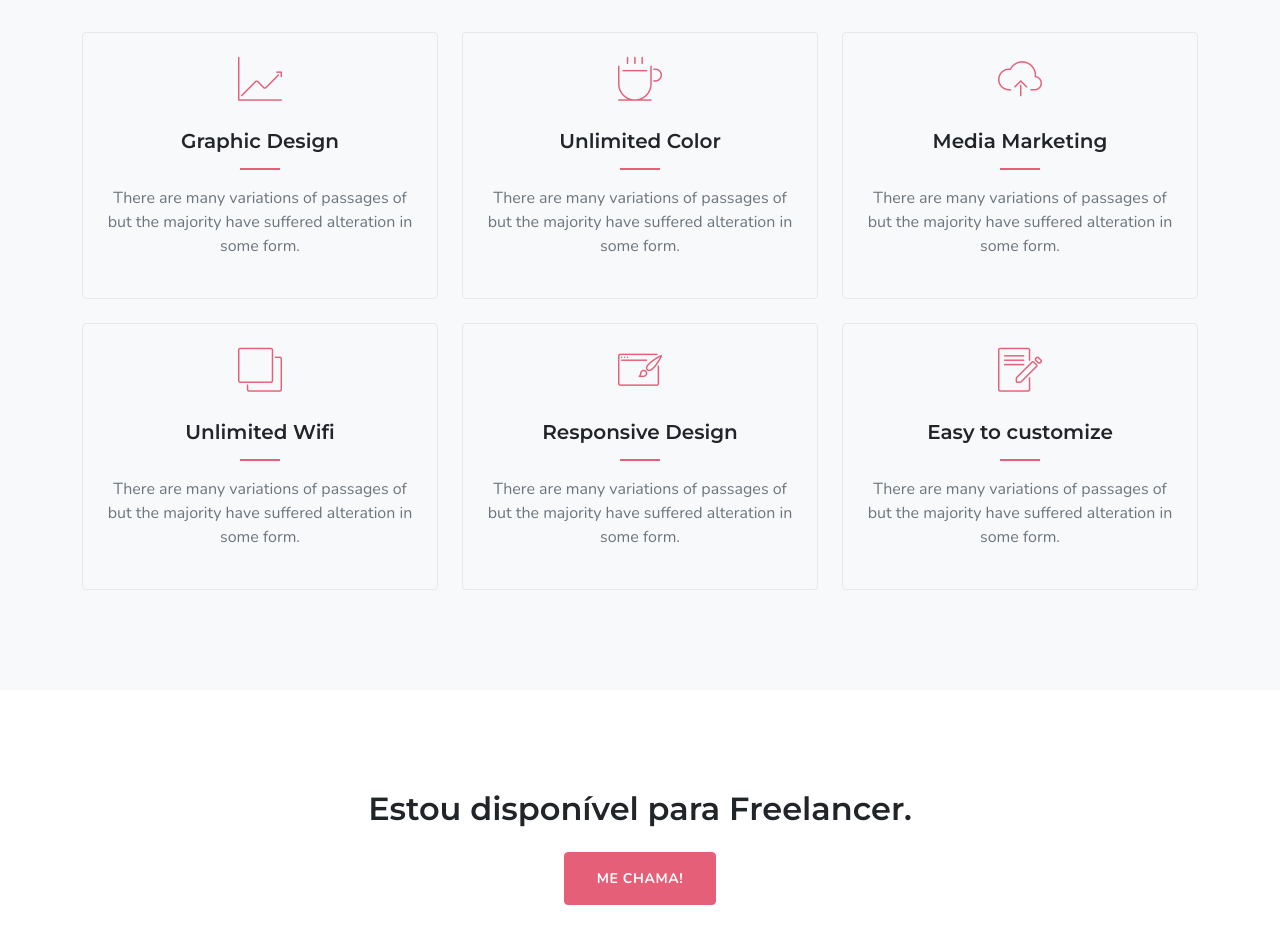
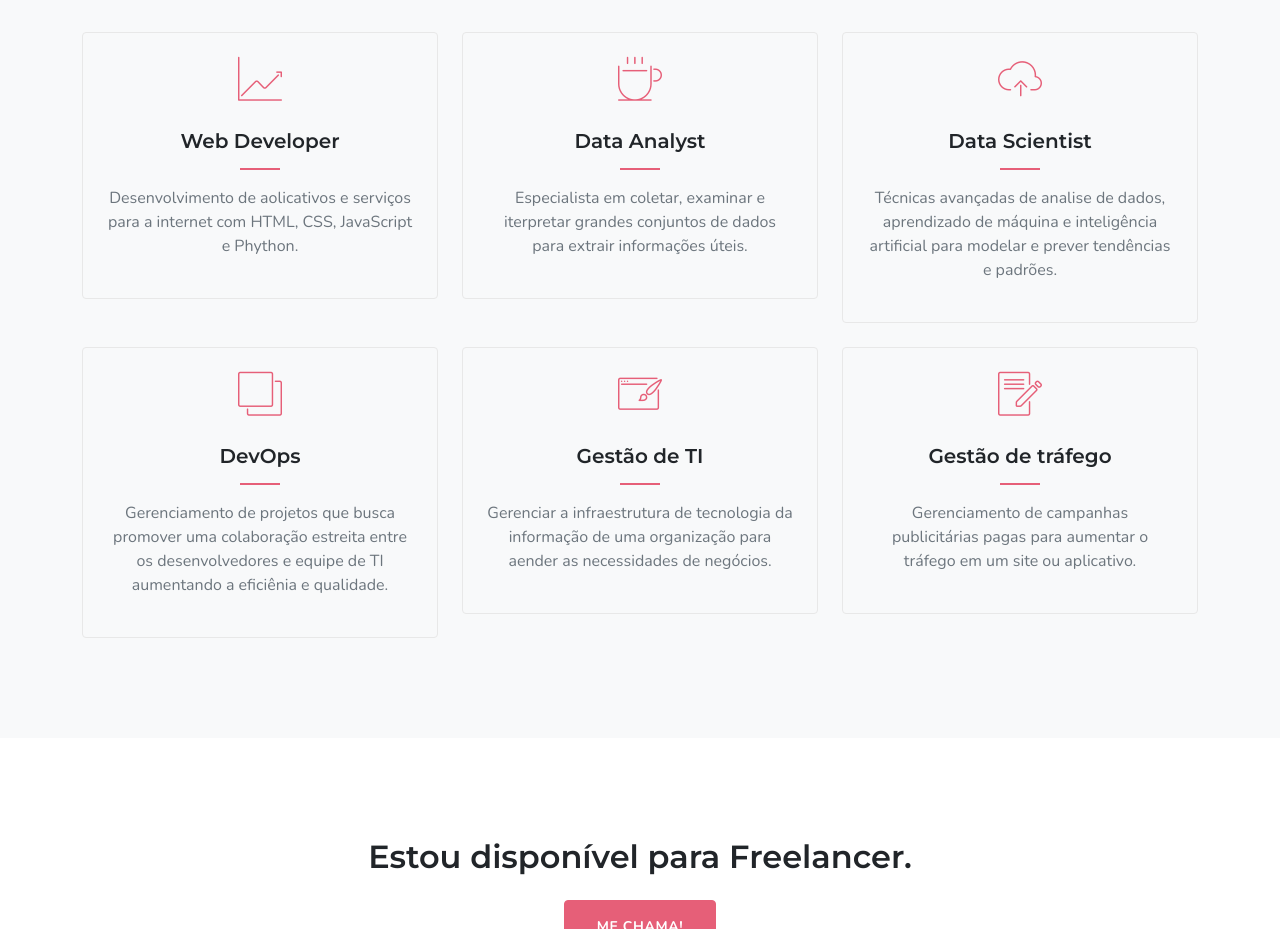
Before and after one commit to marckmalhado/portifolio, a plain HTML site: page index.html in a window 1280 px wide. Shown: the part 1680-2609 px from the top of the page. Drawn offline with nearby package versions, Linux system fonts and the light colour scheme; a script that the page names is missing.

Commit message:
index alterado serviços

```diff
--- a/index.html
+++ b/index.html
@@ -178,10 +178,10 @@
                             <i class="mbri-growing-chart text-custom display-4"></i>
                         </div>
                         <div class="mt-4">
-                            <h5 class="mb-0">Graphic Design</h5>
+                            <h5 class="mb-0">Web Developer</h5>
                             <div class="services-title-border"></div>
-                            <p class="text-muted mt-3">There are many variations of passages of but the majority have
-                                suffered alteration in some form.</p>
+                            <p class="text-muted mt-3">Desenvolvimento de aolicativos e serviços para a internet
+                                com HTML, CSS, JavaScript e Phython.</p>
                         </div>
                     </div>
                 </div>
@@ -191,10 +191,10 @@
                             <i class="mbri-hot-cup text-custom display-4"></i>
                         </div>
                         <div class="mt-4">
-                            <h5 class="mb-0">Unlimited Color</h5>
+                            <h5 class="mb-0">Data Analyst</h5>
                             <div class="services-title-border"></div>
-                            <p class="text-muted mt-3">There are many variations of passages of but the majority have
-                                suffered alteration in some form.</p>
+                            <p class="text-muted mt-3">Especialista em coletar, examinar e iterpretar grandes
+                                conjuntos de dados para extrair informações úteis.</p>
                         </div>
                     </div>
                 </div>
@@ -204,10 +204,10 @@
                             <i class="mbri-upload text-custom display-4"></i>
                         </div>
                         <div class="mt-4">
-                            <h5 class="mb-0">Media Marketing</h5>
+                            <h5 class="mb-0">Data Scientist</h5>
                             <div class="services-title-border"></div>
-                            <p class="text-muted mt-3">There are many variations of passages of but the majority have
-                                suffered alteration in some form.</p>
+                            <p class="text-muted mt-3">Técnicas avançadas de analise de dados, aprendizado de
+                                máquina e inteligência artificial para modelar e prever tendências e padrões.</p>
                         </div>
                     </div>
                 </div>
@@ -219,10 +219,10 @@
                             <i class="mbri-layers text-custom display-4"></i>
                         </div>
                         <div class="mt-4">
-                            <h5 class="mb-0">Unlimited Wifi</h5>
+                            <h5 class="mb-0">DevOps</h5>
                             <div class="services-title-border"></div>
-                            <p class="text-muted mt-3">There are many variations of passages of but the majority have
-                                suffered alteration in some form.</p>
+                            <p class="text-muted mt-3">Gerenciamento de projetos que busca promover uma colaboração
+                                estreita entre os desenvolvedores e equipe de TI aumentando a eficiênia e qualidade.</p>
                         </div>
                     </div>
                 </div>
@@ -232,10 +232,10 @@
                             <i class="mbri-website-theme text-custom display-4"></i>
                         </div>
                         <div class="mt-4">
-                            <h5 class="mb-0">Responsive Design</h5>
+                            <h5 class="mb-0">Gestão de TI</h5>
                             <div class="services-title-border"></div>
-                            <p class="text-muted mt-3">There are many variations of passages of but the majority have
-                                suffered alteration in some form.</p>
+                            <p class="text-muted mt-3">Gerenciar a infraestrutura de tecnologia da informação de
+                                uma organização para aender as necessidades de negócios.</p>
                         </div>
                     </div>
                 </div>
@@ -245,10 +245,10 @@
                             <i class="mbri-edit text-custom display-4"></i>
                         </div>
                         <div class="mt-4">
-                            <h5 class="mb-0">Easy to customize</h5>
+                            <h5 class="mb-0">Gestão de tráfego</h5>
                             <div class="services-title-border"></div>
-                            <p class="text-muted mt-3">There are many variations of passages of but the majority have
-                                suffered alteration in some form.</p>
+                            <p class="text-muted mt-3">Gerenciamento de campanhas publicitárias pagas para aumentar
+                                o tráfego em um site ou aplicativo.</p>
                         </div>
                     </div>
                 </div>
```
